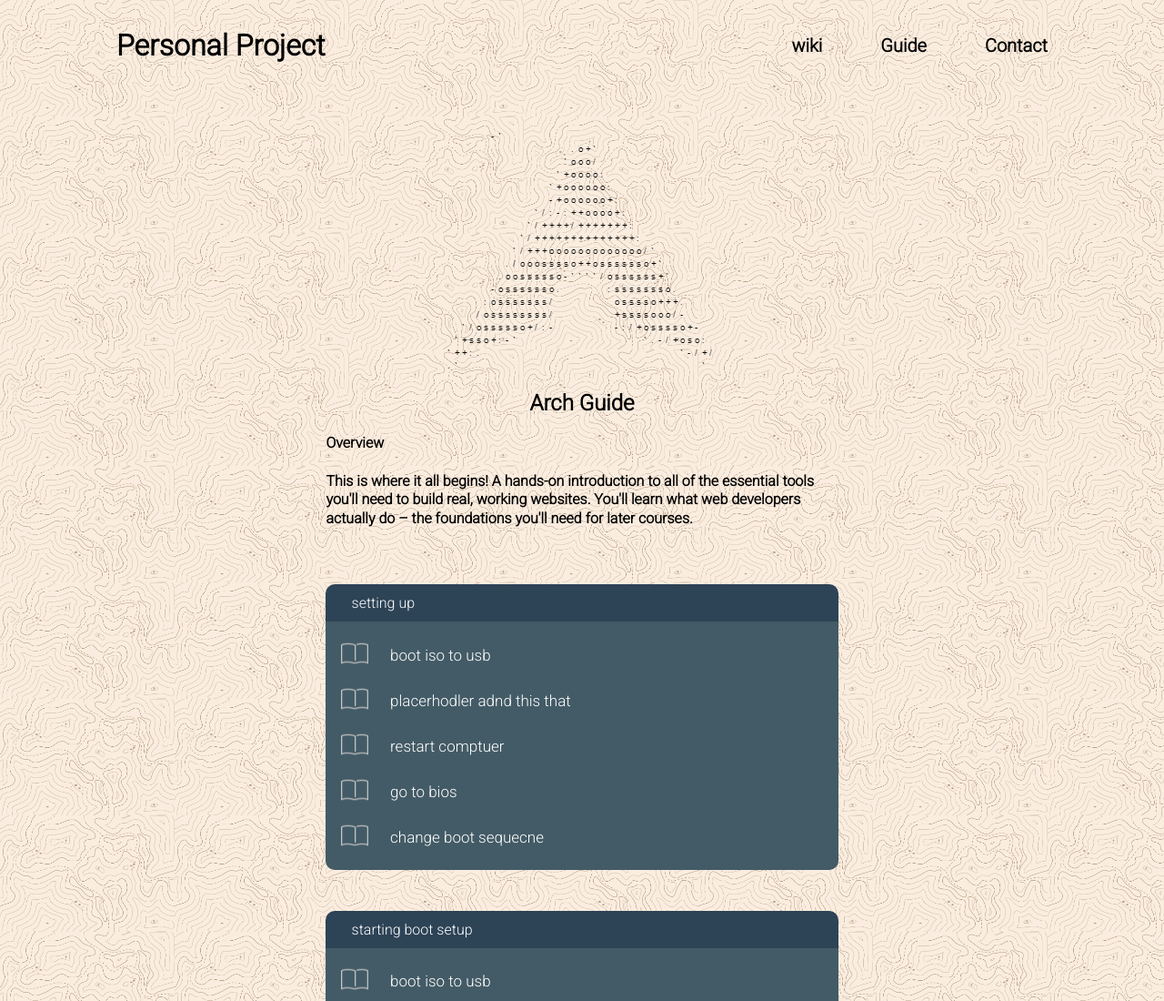
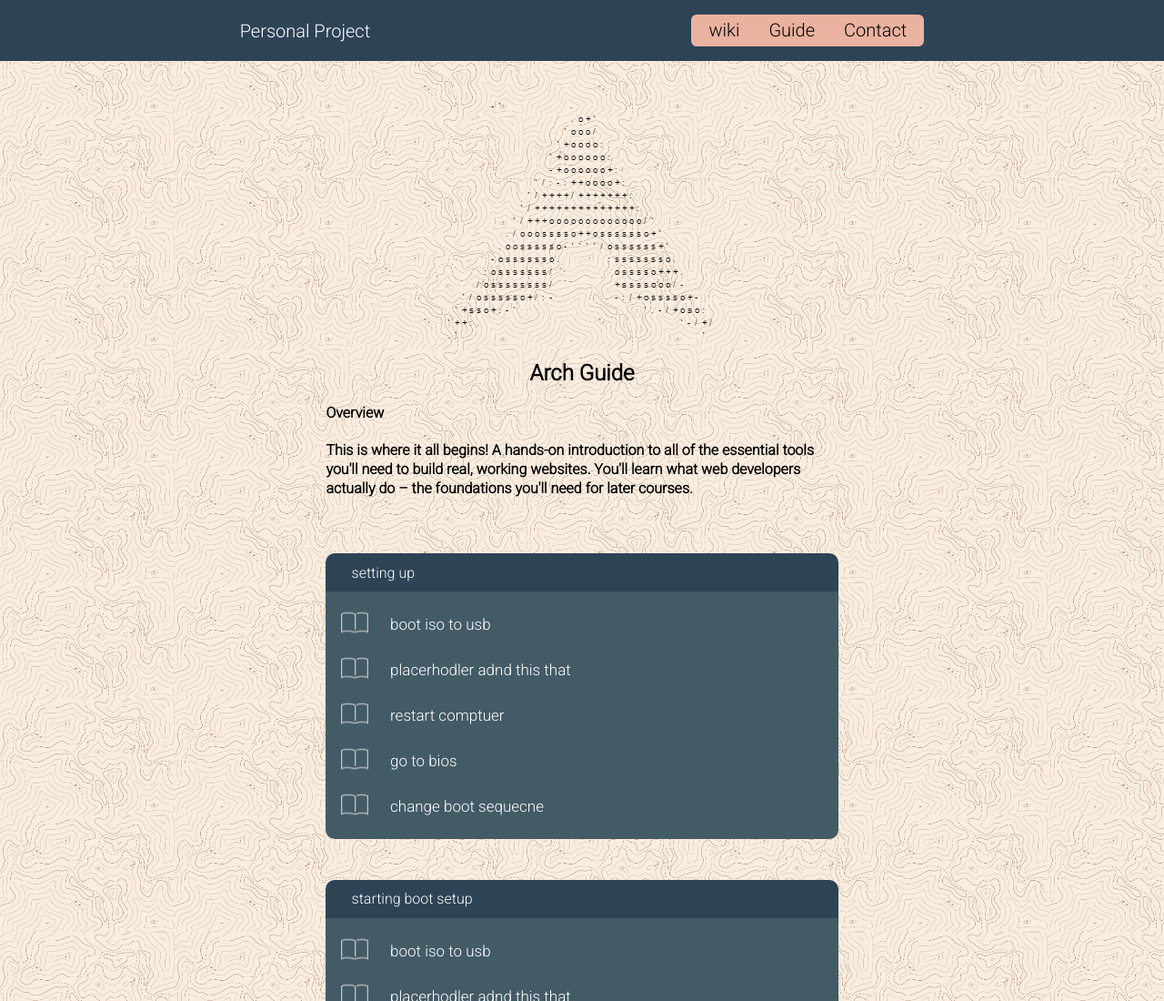
Before and after one commit to Bebopbai/Arch-Installation-website, a plain HTML site: page src/index.html in a window 1280 px wide. Shown: the top 1100 px of the page at 91% size. Drawn offline with Linux system fonts and the light colour scheme.

Commit message:
light changes

```diff
--- a/src/style.css
+++ b/src/style.css
@@ -1,6 +1,8 @@
 @import url('https://fonts.googleapis.com/css2?family=Roboto:wght@300&display=swap');
 
-
+html{
+    scroll-behavior: smooth;
+}
 
 body{
     /*background-size: 4px 4px;
@@ -36,42 +38,80 @@ body{
     background-color: rgba(41, 41, 40, 0.2);
 
 }*/
+
+.logo_icon{
+    width: 40px;
+    height: 40px;
+}
 header{
     display: flex;
     text-align: center;
     justify-content: space-between;
-    padding: 10px 10%;
+    padding:0px 1%;
+    background-color: #2D4356;
 }
 header h1{
-    /* font-size: 20px; */
-
+    font-weight: 100;
+    margin-left: 20%;
+    font-size: 20px;
+    color: white;
+    align-self: center  ;
     display: flex;
     position:relative;
 }
 nav{
+    width: min-content;
+    height:min-content;
     display: flex;
     justify-content: space-between;
     position: relative;
+    background-color: #EAB2A0;
+    border-radius: 6px;
+    align-self: center  ;
+    padding: .2rem;
+    margin: 1rem;
+    margin-right: 20%;
+
 
 
 
 }
+
+
 nav ul{
+
+    font-size:2px;
+    padding-right: 1rem;
+    padding-left: 1rem;
     position: relative;
     display: flex;
-    gap: 4rem 4rem;
+    gap: 2rem 2rem;
 
 
 
 }
+nav a{
+    font-weight: 400;
+}
 a{
     list-style-type: none;
     text-decoration: none;
-    color: #000;
+    color: black;
     font-weight:600;
     font-size: 20px;
+    transition: 0.2s;
+
 
 }
+
+nav a:hover{
+    text-decoration-line: underline ;
+    text-decoration-color: #2D4356 ;
+    text-underline-offset: 5px;
+    transition: 0.2s;
+}
+
+
 nav li{
     margin:auto;
     position: relative;
@@ -176,6 +216,7 @@ section{
     padding-left: 1%;
     .guide-icon{
         filter: invert(99%) sepia(0%) saturate(2062%) hue-rotate(37deg) brightness(113%) contrast(81%);
+        transition: 0.3s;
     }
 
 }
@@ -190,5 +231,10 @@ section{
     padding-top: 7px;
     color: #2D4356;
     filter: invert(82%) sepia(1%) saturate(8%) hue-rotate(333deg) brightness(93%) contrast(102%);
+    transition: 0.3s;
 
 }
+
+
+
+/* #############------ SETTING UP ---########################################################################################## */
```
